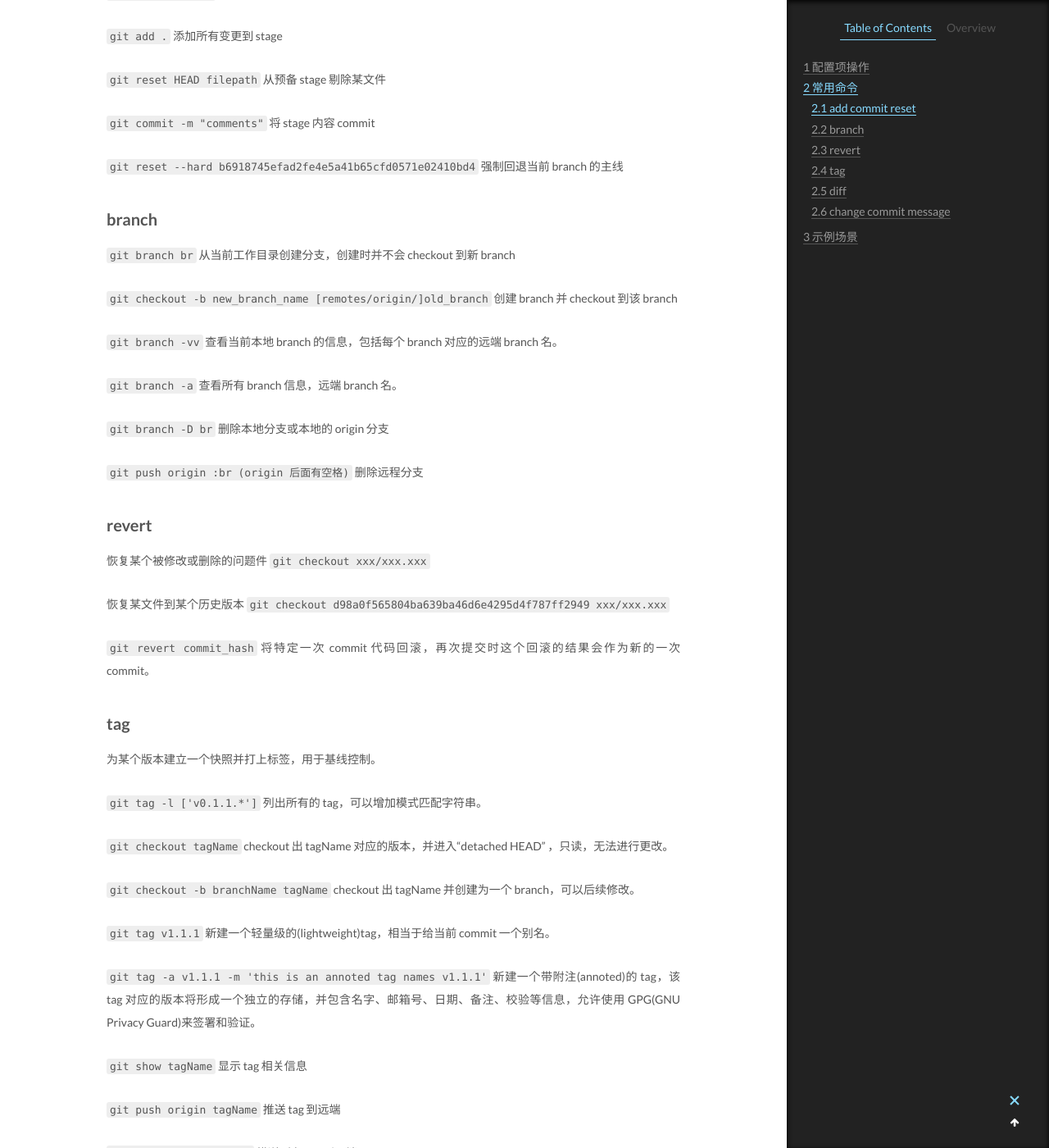
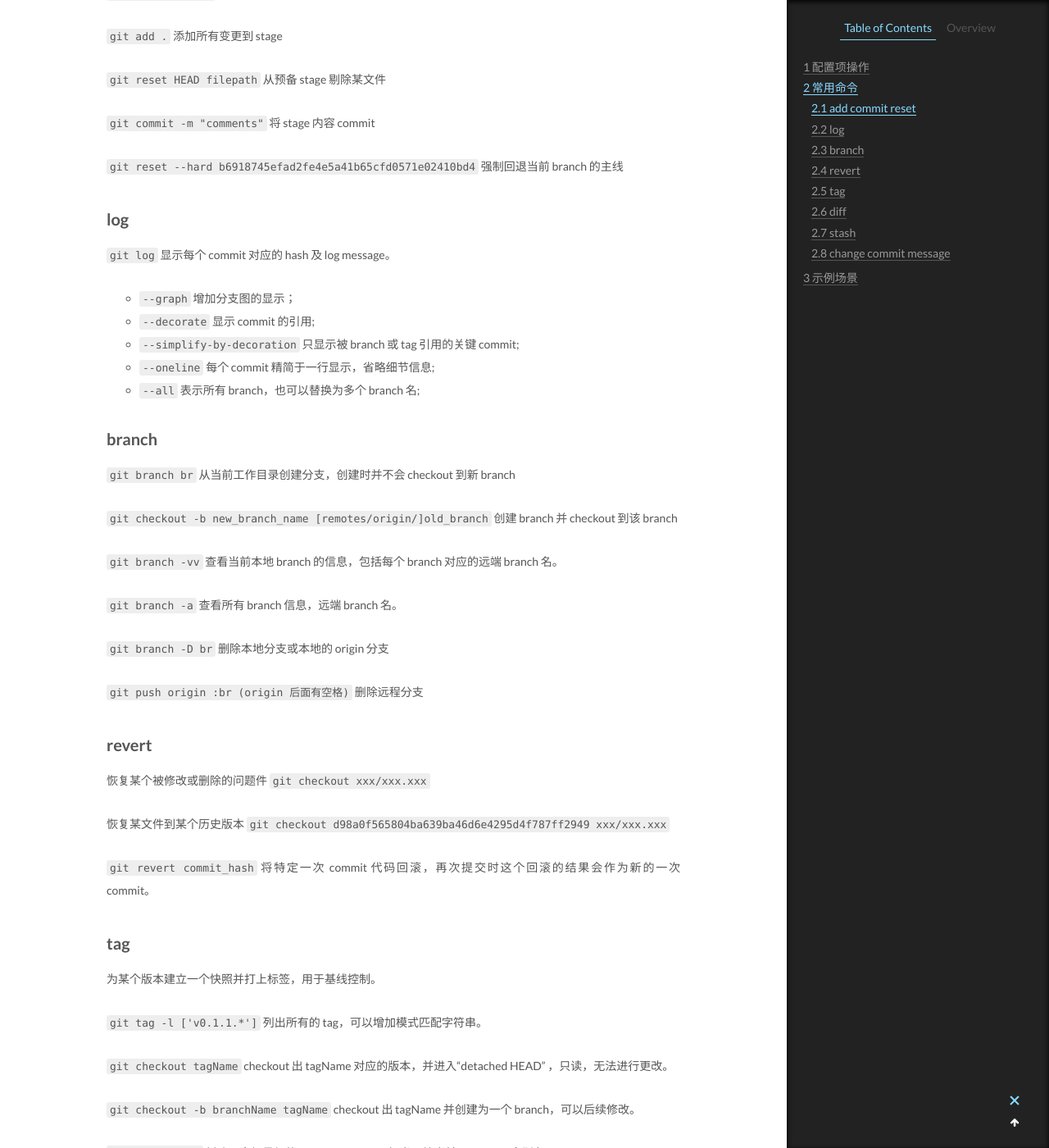
Before and after one commit to CodeHunter2006/CodeHunter2006.github.io, a Jekyll site: the page built from _posts/2019-10-02-Git_CMD.md, in a window 1280 px wide and 1400 px high, scrolled down 2115 px. Shown: the whole window at 82% size. Built offline with Jekyll 4.4.1, drawn with Linux system fonts in a browser that asks for light colours; some of the changed text lies outside the part shown.

Commit message:
add git cmd

```diff
--- a/_posts/2019-10-02-Git_CMD.md
+++ b/_posts/2019-10-02-Git_CMD.md
@@ -73,6 +73,17 @@
 
 `git reset --hard b6918745efad2fe4e5a41b65cfd0571e02410bd4`
 强制回退当前 branch 的主线
+
+## log
+
+`git log`
+显示每个 commit 对应的 hash 及 log message。
+
+- `--graph` 增加分支图的显示；
+- `--decorate` 显示 commit 的引用;
+- `--simplify-by-decoration` 只显示被 branch 或 tag 引用的关键 commit;
+- `--oneline` 每个 commit 精简于一行显示，省略细节信息;
+- `--all` 表示所有 branch，也可以替换为多个 branch 名;
 
 ## branch
 
@@ -150,6 +161,9 @@
 `git diff hash1 hash2 --stat`
 查看两次 commit 的概要差异，左边是旧版本、右边是新版本，这里的 hash1 hash2 只需要输入一部分就可以了
 
+`git diff HEAD^ HEAD`
+commit 名称即使用前缀也不容易记忆，可以使用最近几次 commit 的别名：`HEAD`、`HEAD^`、`HEAD^^`...，分别表示 最后一次 commit、倒数第二次、第三次...
+
 `git diff hash1 hash2 xxx1/xxx1.xx [xxx2/xxx2.xx]`
 查看两次 commit 的某[些]文件的具体差异
 
@@ -171,6 +185,25 @@
 
 `git diff branch1 branch2`
 查看两个 branch 的差异，其他操作类似 hash
+
+## stash
+
+将临时变更缓存在当前 git 库的公共区域，在需要时使用。
+
+`git stash`
+将临时未 stage 的变更缓存在栈中
+
+`git stash list`
+查看栈列表
+
+`git stash show`
+显示粘顶变更概要
+
+`git stash pop`
+出栈一次，将变更覆盖到当前工作空间
+
+`git stash drop`
+抛弃缓存栈
 
 ## change commit message
 
```
Also changed, not shown: _posts/2019-09-30-MacBookPro_Basic.md (+1 -1 lines).
